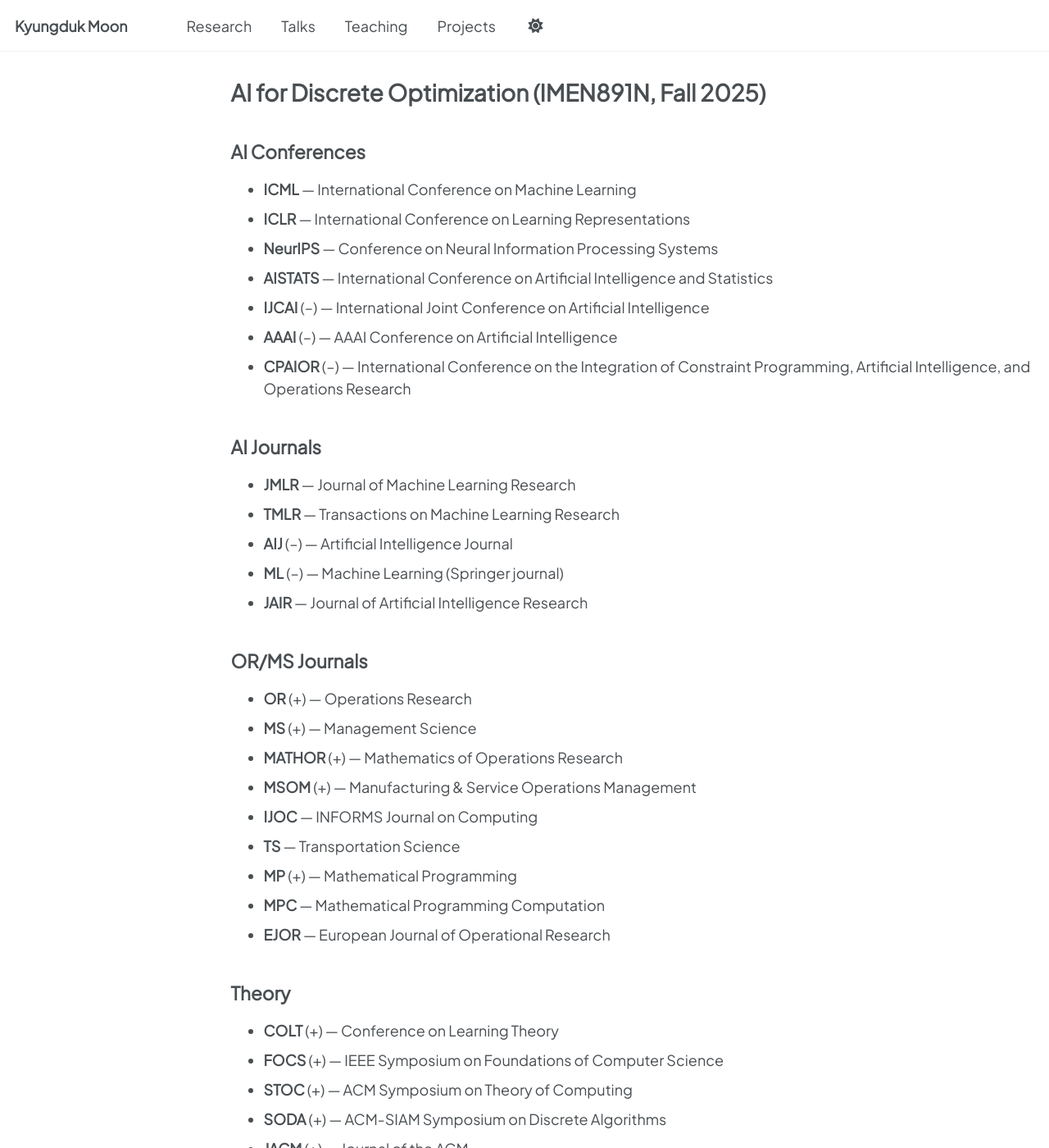
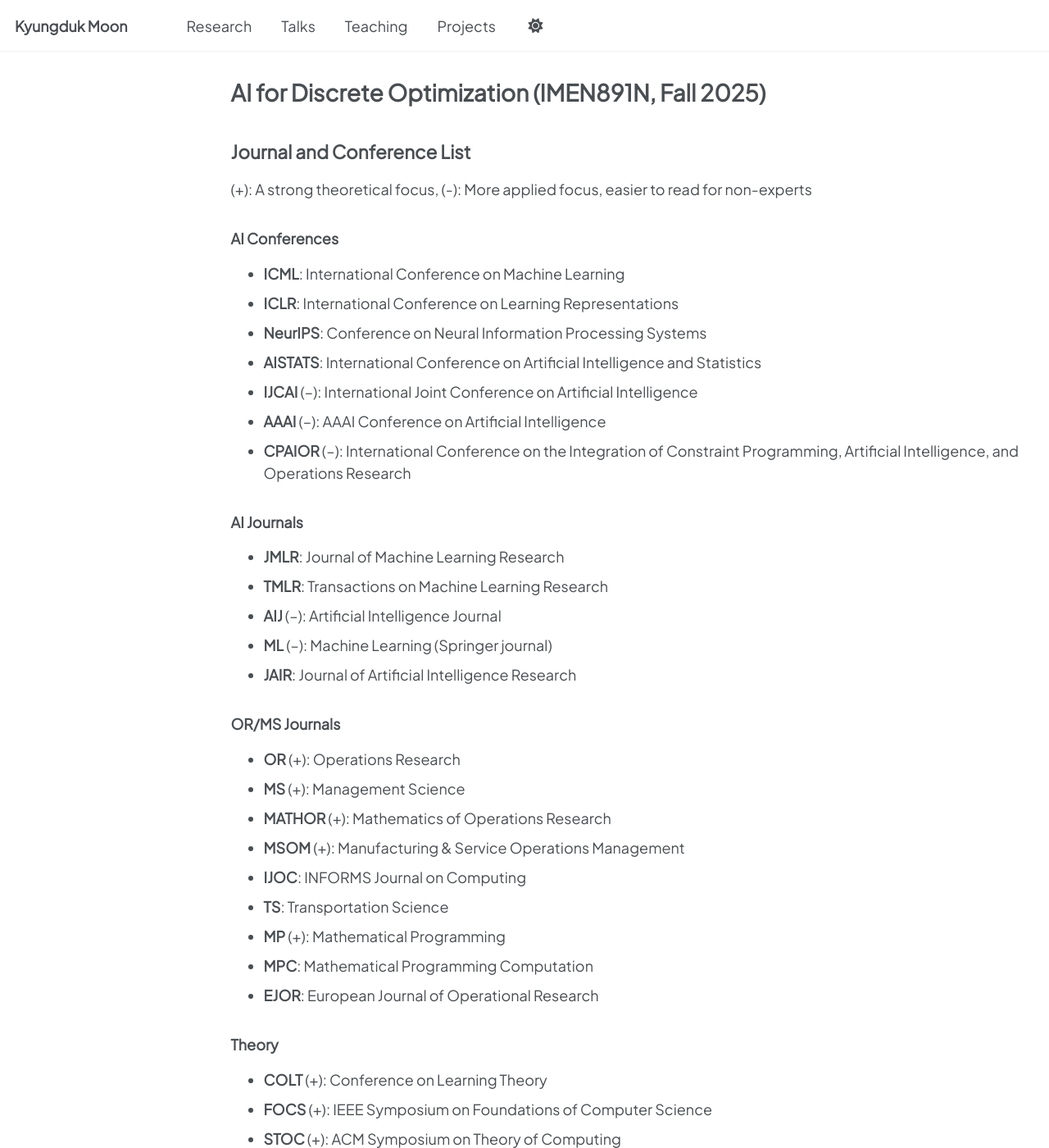
Before and after one commit to kalebmoon07/kalebmoon07.github.io, a Jekyll site: the page built from _pages/2025-fall-ml4do/journal-list.md, in a window 1280 px wide and 1400 px high. Shown: the whole window at 82% size. Built offline with Jekyll 4.4.1, drawn with Linux system fonts in a browser that asks for light colours; a script that is not in the unit is left out; some of the changed text lies outside the part shown.

Commit message:
Update journal-list.md

```diff
--- a/_pages/2025-fall-ml4do/journal-list.md
+++ b/_pages/2025-fall-ml4do/journal-list.md
@@ -5,42 +5,46 @@ permalink: /teaching/ai4do/2025/journal-list
 author_profile: false
 ---
 
-## AI Conferences
+## Journal and Conference List
 
-- **ICML** — International Conference on Machine Learning
-- **ICLR** — International Conference on Learning Representations
-- **NeurIPS** — Conference on Neural Information Processing Systems
-- **AISTATS** — International Conference on Artificial Intelligence and Statistics
-- **IJCAI** (–) — International Joint Conference on Artificial Intelligence
-- **AAAI** (–) — AAAI Conference on Artificial Intelligence
-- **CPAIOR** (–) — International Conference on the Integration of Constraint Programming, Artificial Intelligence, and Operations Research
+(+): A strong theoretical focus, (-): More applied focus, easier to read for non-experts
 
-## AI Journals
+### AI Conferences
 
-- **JMLR** — Journal of Machine Learning Research
-- **TMLR** — Transactions on Machine Learning Research
-- **AIJ** (–) — Artificial Intelligence Journal
-- **ML** (–) — Machine Learning (Springer journal)
-- **JAIR** — Journal of Artificial Intelligence Research
+- **ICML**: International Conference on Machine Learning
+- **ICLR**: International Conference on Learning Representations
+- **NeurIPS**: Conference on Neural Information Processing Systems
+- **AISTATS**: International Conference on Artificial Intelligence and Statistics
+- **IJCAI** (–): International Joint Conference on Artificial Intelligence
+- **AAAI** (–): AAAI Conference on Artificial Intelligence
+- **CPAIOR** (–): International Conference on the Integration of Constraint Programming, Artificial Intelligence, and Operations Research
 
-## OR/MS Journals
+### AI Journals
 
-- **OR** (+) — Operations Research
-- **MS** (+) — Management Science
-- **MATHOR** (+) — Mathematics of Operations Research
-- **MSOM** (+) — Manufacturing & Service Operations Management
-- **IJOC** — INFORMS Journal on Computing
-- **TS** — Transportation Science
-- **MP** (+) — Mathematical Programming
-- **MPC** — Mathematical Programming Computation
-- **EJOR** — European Journal of Operational Research
+- **JMLR**: Journal of Machine Learning Research
+- **TMLR**: Transactions on Machine Learning Research
+- **AIJ** (–): Artificial Intelligence Journal
+- **ML** (–): Machine Learning (Springer journal)
+- **JAIR**: Journal of Artificial Intelligence Research
 
-## Theory
+### OR/MS Journals
 
-- **COLT** (+) — Conference on Learning Theory
-- **FOCS** (+) — IEEE Symposium on Foundations of Computer Science
-- **STOC** (+) — ACM Symposium on Theory of Computing
-- **SODA** (+) — ACM-SIAM Symposium on Discrete Algorithms
-- **JACM** (+) — Journal of the ACM
-- **SIOPT** (+) — SIAM Journal on Optimization
-- **SICOMP** (+) — SIAM Journal on Computing
+- **OR** (+): Operations Research
+- **MS** (+): Management Science
+- **MATHOR** (+): Mathematics of Operations Research
+- **MSOM** (+): Manufacturing & Service Operations Management
+- **IJOC**: INFORMS Journal on Computing
+- **TS**: Transportation Science
+- **MP** (+): Mathematical Programming
+- **MPC**: Mathematical Programming Computation
+- **EJOR**: European Journal of Operational Research
+
+### Theory
+
+- **COLT** (+): Conference on Learning Theory
+- **FOCS** (+): IEEE Symposium on Foundations of Computer Science
+- **STOC** (+): ACM Symposium on Theory of Computing
+- **SODA** (+): ACM-SIAM Symposium on Discrete Algorithms
+- **JACM** (+): Journal of the ACM
+- **SIOPT** (+): SIAM Journal on Optimization
+- **SICOMP** (+): SIAM Journal on Computing
```
